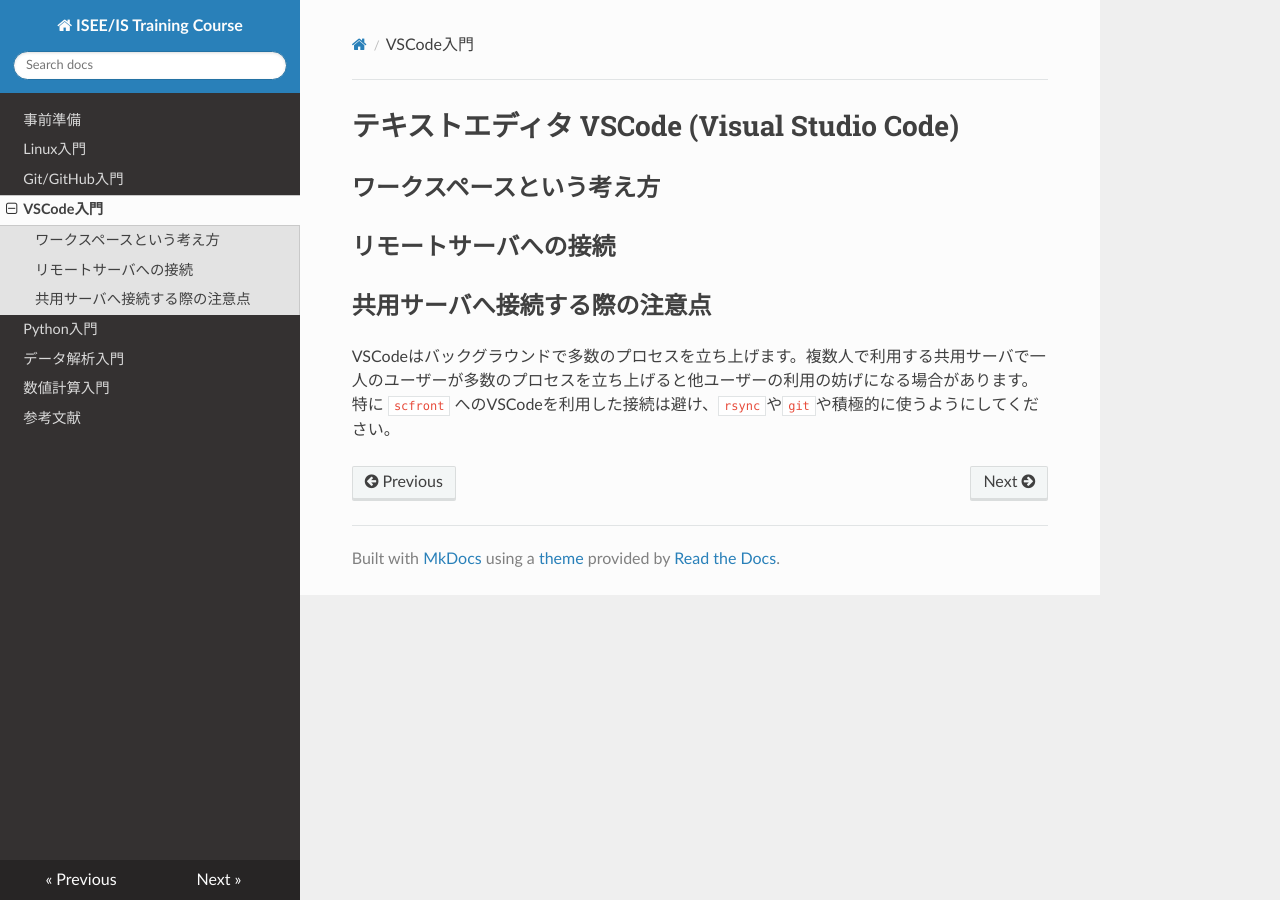
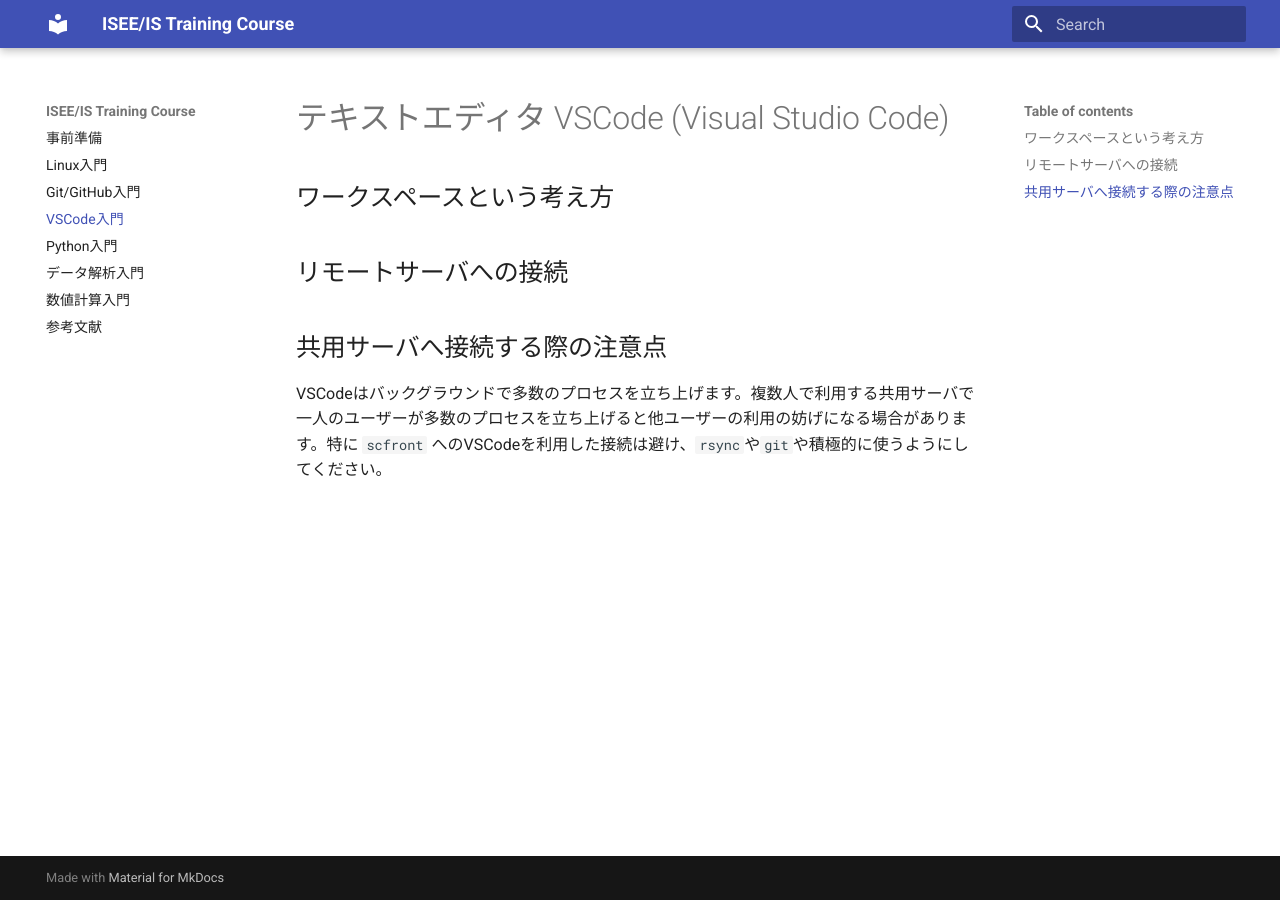
Before and after one commit to is-isee/training_course, an MkDocs documentation site: the page built from docs/vscode.md, in a window 1280 px wide. Built offline with MkDocs 1.6.1 and Material for MkDocs 9.7.7, drawn with Linux system fonts in a browser that asks for light colours; nearby versions of some CDN libraries.

Commit message:
enabled katex and mermaid (closes #3)

```diff
--- /dev/null
+++ b/docs/javascripts/katex.js
@@ -0,0 +1,11 @@
+// https://squidfunk.github.io/mkdocs-material/reference/math/
+document$.subscribe(({ body }) => {
+  renderMathInElement(body, {
+    delimiters: [
+      { left: "$$", right: "$$", display: true },
+      { left: "$", right: "$", display: false },
+      { left: "\\(", right: "\\)", display: false },
+      { left: "\\[", right: "\\]", display: true }
+    ],
+  })
+})
--- a/mkdocs.yml
+++ b/mkdocs.yml
@@ -10,8 +10,23 @@
   - 数値計算入門: numerical_simulation.md
   - 参考文献: references.md
 
-theme: readthedocs
+theme: material
 
 markdown_extensions:
   - mdx_truly_sane_lists:
       nested_indent: 2
+  - pymdownx.superfences:
+      custom_fences:
+        - name: mermaid
+          class: mermaid
+          format: !!python/name:pymdownx.superfences.fence_code_format
+  - pymdownx.arithmatex:
+      generic: true
+
+extra_javascript:
+  - javascripts/katex.js
+  - https://unpkg.com/katex@0/dist/katex.min.js
+  - https://unpkg.com/katex@0/dist/contrib/auto-render.min.js
+
+extra_css:
+  - https://unpkg.com/katex@0/dist/katex.min.css
```
Also changed, not shown: 1 other file.
